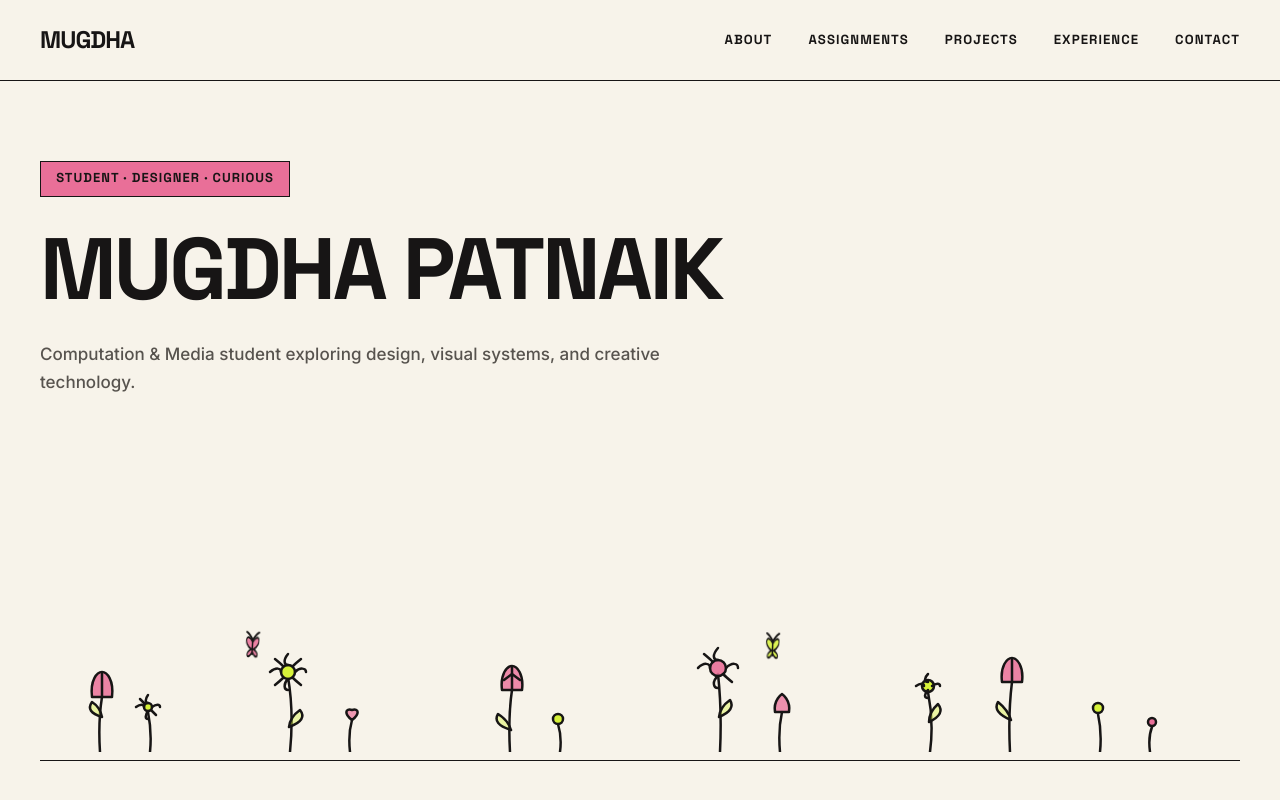
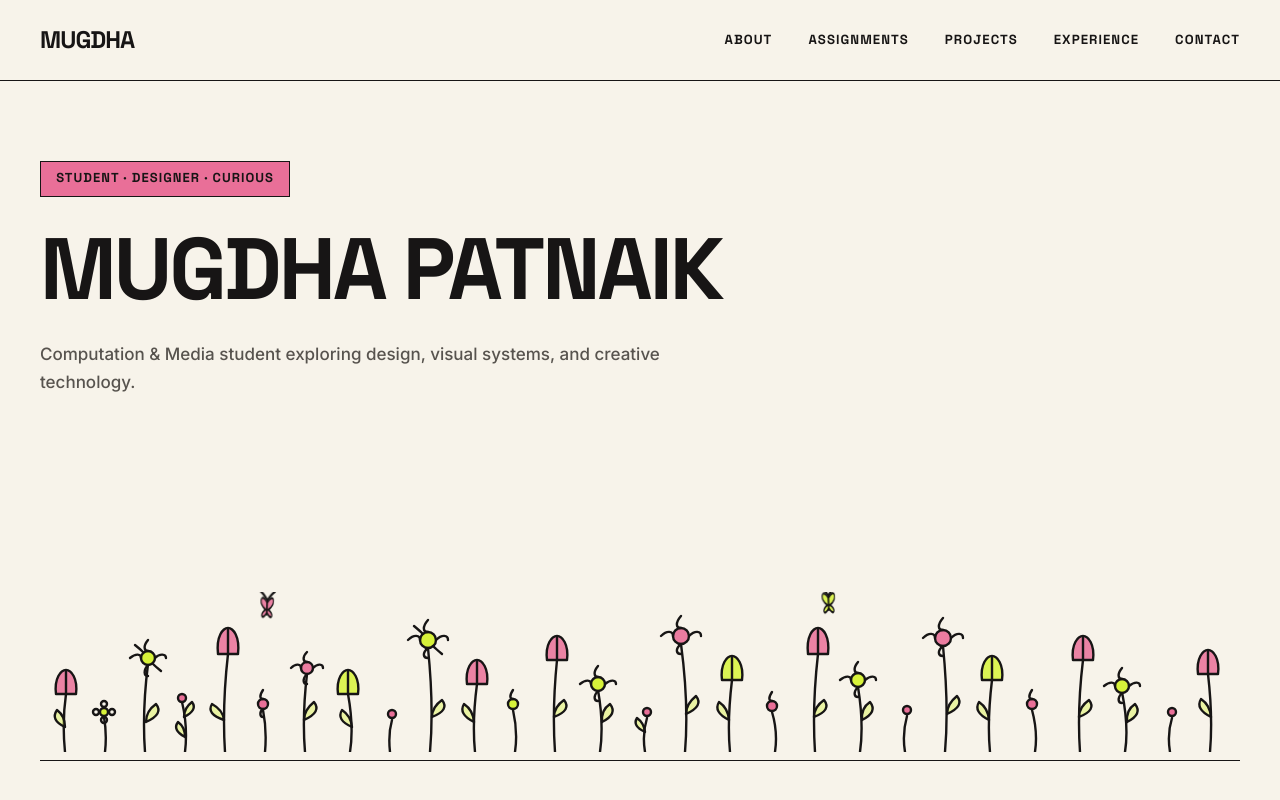
Before and after one commit to 1112mugdha/portfolio, a React (Vite) app: page /#/ in a window 1280 px wide. Shown: the top 800 px of the page. Built offline with nearby package versions, Linux system fonts and the light colour scheme.

Commit message:
Anchor all flower stems to the exact same bottom baseline horizontal line and add organic flying paths for 2 animated butterflies

```diff
--- a/public/404.html
+++ b/public/404.html
@@ -10,8 +10,8 @@
     <link rel="preconnect" href="https://fonts.googleapis.com">
     <link rel="preconnect" href="https://fonts.gstatic.com" crossorigin>
     <link href="https://fonts.googleapis.com/css2?family=Inter:wght@400;500;600;700&family=Space+Grotesk:wght@500;600;700&display=swap" rel="stylesheet">
-    <script type="module" crossorigin src="/portfolio/assets/index-aYqe6vsN.js"></script>
-    <link rel="stylesheet" crossorigin href="/portfolio/assets/index-Mv58xW6v.css">
+    <script type="module" crossorigin src="/portfolio/assets/index-CkZXJpq4.js"></script>
+    <link rel="stylesheet" crossorigin href="/portfolio/assets/index-Ccptq8Yy.css">
   </head>
   <body>
     <div id="root"></div>
--- a/src/components/ui/HeroDoodleGarden.jsx
+++ b/src/components/ui/HeroDoodleGarden.jsx
@@ -7,106 +7,216 @@ export default function HeroDoodleGarden() {
         viewBox="0 0 1200 160"
         fill="none"
         xmlns="http://www.w3.org/2000/svg"
-        className="w-full h-auto max-h-[145px] block pointer-events-none"
-        preserveAspectRatio="xMidYMax meet"
+        className="w-full h-auto max-h-[160px] block pointer-events-none"
+        preserveAspectRatio="none"
       >
         {/* =========================================================================
-           BACKGROUND GARDEN STEMS, TULIPS, DAISIES & DOODLE FLOWERS
-           Colors: Stroke #171515, Accents #E96F98 (Pink), #D7F23A (Lime)
+           HAND-DRAWN DOODLE GARDEN — ALL STEMS ANCHORED AT BASELINE Y = 160
+           Stroke: #171515, Accents: #E96F98 (Pink), #D7F23A (Lime)
            ========================================================================= */}
-        <g stroke="#171515" strokeWidth="2.5" strokeLinecap="round" strokeLinejoin="round">
+        <g stroke="#171515" strokeWidth="2.4" strokeLinecap="round" strokeLinejoin="round">
 
-          {/* GROUP 1: Far Left (x: 40 - 160) — Tiny Tulip & Stem */}
-          <path d="M 60 160 Q 58 130 62 105" />
-          <path d="M 62 125 Q 45 120 52 110 Q 60 115 62 125" fill="#D7F23A" fillOpacity="0.4" />
-          {/* Tulip Flower Head */}
-          <path d="M 52 105 C 50 88 57 80 62 80 C 67 80 74 88 72 105 Z" fill="#E96F98" fillOpacity="0.85" />
-          <path d="M 62 105 L 62 82" />
+          {/* FLOWER 01 (x: 25) — Medium Tulip */}
+          <path d="M 25 160 Q 22 130 26 102" />
+          <path d="M 25 135 Q 10 128 17 118 Q 25 124 25 135" fill="#D7F23A" fillOpacity="0.4" />
+          <path d="M 16 102 C 14 86 21 78 26 78 C 31 78 38 86 36 102 Z" fill="#E96F98" fillOpacity="0.85" />
+          <path d="M 26 102 L 26 80" />
 
-          {/* Small Daisy beside Tulip */}
-          <path d="M 110 160 Q 112 140 108 120" />
-          <circle cx="108" cy="115" r="4" fill="#D7F23A" />
-          <path d="M 108 103 C 105 107 105 111 108 111" />
-          <path d="M 108 119 C 105 123 105 127 108 127" />
-          <path d="M 96 115 C 100 112 104 112 104 115" />
-          <path d="M 112 115 C 116 112 120 112 120 115" />
-          <path d="M 100 107 C 103 110 105 112 105 112" />
-          <path d="M 116 123 C 113 120 111 118 111 118" />
+          {/* FLOWER 02 (x: 65) — Tiny 5-Petal Wildflower */}
+          <path d="M 65 160 Q 67 142 64 125" />
+          <circle cx="64" cy="120" r="4" fill="#D7F23A" />
+          <circle cx="64" cy="112" r="3" />
+          <circle cx="64" cy="128" r="3" />
+          <circle cx="56" cy="120" r="3" />
+          <circle cx="72" cy="120" r="3" />
 
-          {/* GROUP 2: Left-Center (x: 220 - 380) — Sketchy Daisy & Tall Sprig */}
-          <path d="M 250 160 Q 254 120 248 85" />
-          <path d="M 249 135 Q 268 128 260 118 Q 250 125 249 135" fill="#D7F23A" fillOpacity="0.4" />
-          {/* Hand-drawn Daisy */}
-          <circle cx="248" cy="80" r="7" fill="#D7F23A" />
-          <path d="M 248 62 C 243 68 244 73 248 73" />
-          <path d="M 248 87 C 243 92 244 98 248 98" />
-          <path d="M 230 80 C 236 75 241 76 241 80" />
-          <path d="M 255 80 C 260 75 266 76 266 80" />
-          <path d="M 235 67 C 240 71 243 74 243 74" />
-          <path d="M 253 86 C 256 89 261 93 261 93" />
-          <path d="M 261 67 C 256 71 253 74 253 74" />
-          <path d="M 243 86 C 240 89 235 93 235 93" />
+          {/* FLOWER 03 (x: 105) — Tall Irregular Daisy */}
+          <path d="M 105 160 Q 102 120 108 72" />
+          <path d="M 106 130 Q 124 122 116 112 Q 106 119 106 130" fill="#D7F23A" fillOpacity="0.4" />
+          <circle cx="108" cy="66" r="7" fill="#D7F23A" />
+          <path d="M 108 48 C 103 54 104 59 108 59" />
+          <path d="M 108 73 C 103 78 104 84 108 84" />
+          <path d="M 90 66 C 96 61 101 62 101 66" />
+          <path d="M 115 66 C 120 61 126 62 126 66" />
+          <path d="M 95 53 C 100 57 103 60 103 60" />
+          <path d="M 113 72 C 116 75 121 79 121 79" />
 
-          {/* Tiny companion sprout */}
-          <path d="M 310 160 Q 308 142 312 128" />
-          <path d="M 312 128 C 304 122 305 116 312 118 C 319 116 320 122 312 128" fill="#E96F98" fillOpacity="0.7" />
+          {/* FLOWER 04 (x: 145) — Small Leafy Stem */}
+          <path d="M 145 160 Q 148 135 142 110" />
+          <path d="M 145 145 Q 132 138 138 130 Q 145 135 145 145" fill="#D7F23A" fillOpacity="0.4" />
+          <path d="M 144 125 Q 158 118 152 110 Q 144 116 144 125" fill="#D7F23A" fillOpacity="0.4" />
+          <circle cx="142" cy="106" r="4" fill="#E96F98" />
 
-          {/* GROUP 3: Center-Left (x: 440 - 560) — Pink Doodle Tulip & Little Stems */}
-          <path d="M 470 160 Q 468 125 472 98" />
-          <path d="M 471 138 Q 452 132 458 122 Q 468 128 471 138" fill="#D7F23A" fillOpacity="0.4" />
-          <path d="M 462 98 C 460 82 467 74 472 74 C 477 74 484 82 482 98 Z" fill="#E96F98" fillOpacity="0.8" />
-          <path d="M 472 98 L 472 76" />
-          <path d="M 464 88 L 472 82 L 480 88" />
+          {/* FLOWER 05 (x: 185) — Extra Tall Tulip */}
+          <path d="M 185 160 Q 182 115 188 62" />
+          <path d="M 184 128 Q 166 122 172 112 Q 183 118 184 128" fill="#D7F23A" fillOpacity="0.4" />
+          <path d="M 178 62 C 176 44 183 36 188 36 C 193 36 200 44 198 62 Z" fill="#E96F98" fillOpacity="0.85" />
+          <path d="M 188 62 L 188 38" />
 
-          <path d="M 520 160 Q 522 145 518 132" />
-          <circle cx="518" cy="127" r="5" fill="#D7F23A" />
+          {/* FLOWER 06 (x: 225) — Small 5-Petal Flower */}
+          <path d="M 225 160 Q 227 138 223 118" />
+          <circle cx="223" cy="112" r="5" fill="#E96F98" />
+          <path d="M 223 98 C 219 104 220 107 223 107" />
+          <path d="M 223 117 C 219 120 220 125 223 125" />
 
-          {/* GROUP 4: Center-Right (x: 640 - 780) — Loose Sketchy Garden */}
-          <path d="M 680 160 Q 682 118 678 82" />
-          <path d="M 679 125 Q 696 118 690 108 Q 680 115 679 125" fill="#D7F23A" fillOpacity="0.4" />
-          {/* Sketchy Big Daisy */}
-          <circle cx="678" cy="76" r="8" fill="#E96F98" fillOpacity="0.9" />
-          <path d="M 678 56 C 672 63 673 68 678 68" />
-          <path d="M 678 84 C 672 89 673 96 678 96" />
-          <path d="M 658 76 C 664 70 670 71 670 76" />
-          <path d="M 686 76 C 692 70 698 71 698 76" />
-          <path d="M 664 62 C 670 67 673 70 673 70" />
-          <path d="M 683 82 C 686 85 692 90 692 90" />
+          {/* FLOWER 07 (x: 265) — Medium Irregular Daisy */}
+          <path d="M 265 160 Q 262 125 267 82" />
+          <path d="M 264 128 Q 282 120 274 110 Q 264 118 264 128" fill="#D7F23A" fillOpacity="0.4" />
+          <circle cx="267" cy="76" r="6" fill="#E96F98" fillOpacity="0.9" />
+          <path d="M 267 60 C 262 65 263 70 267 70" />
+          <path d="M 267 82 C 262 87 263 92 267 92" />
+          <path d="M 251 76 C 256 71 261 72 261 76" />
+          <path d="M 273 76 C 278 71 283 72 283 76" />
 
-          <path d="M 740 160 Q 738 138 742 120" />
-          <path d="M 735 120 C 733 108 742 102 742 102 C 742 102 751 108 749 120 Z" fill="#E96F98" fillOpacity="0.75" />
+          {/* FLOWER 08 (x: 310) — Medium Tulip */}
+          <path d="M 310 160 Q 314 135 308 102" />
+          <path d="M 312 135 Q 296 128 302 118 Q 311 124 312 135" fill="#D7F23A" fillOpacity="0.4" />
+          <path d="M 298 102 C 296 86 303 78 308 78 C 313 78 320 86 318 102 Z" fill="#D7F23A" fillOpacity="0.85" />
+          <path d="M 308 102 L 308 80" />
 
-          {/* GROUP 5: Far Right (x: 860 - 1140) — Mixed Sketchy Tulips & Dots */}
-          <path d="M 890 160 Q 894 130 888 100" />
-          <path d="M 889 130 Q 906 122 898 112 Q 889 120 889 130" fill="#D7F23A" fillOpacity="0.4" />
-          <circle cx="888" cy="94" r="6" fill="#D7F23A" />
-          <path d="M 888 82 C 884 86 884 90 888 90" />
-          <path d="M 888 98 C 884 102 884 106 888 106" />
-          <path d="M 876 94 C 880 91 884 91 884 94" />
-          <path d="M 892 94 C 896 91 900 91 900 94" />
+          {/* FLOWER 09 (x: 350) — Tiny Sprout Wildflower */}
+          <path d="M 350 160 Q 348 142 352 128" />
+          <circle cx="352" cy="122" r="4" fill="#E96F98" />
 
-          <path d="M 970 160 Q 968 122 972 90" />
-          <path d="M 971 128 Q 952 120 958 110 Q 968 118 971 128" fill="#D7F23A" fillOpacity="0.4" />
-          <path d="M 962 90 C 960 74 967 66 972 66 C 977 66 984 74 982 90 Z" fill="#E96F98" fillOpacity="0.85" />
-          <path d="M 972 90 L 972 68" />
+          {/* FLOWER 10 (x: 390) — Super Tall Daisy */}
+          <path d="M 390 160 Q 394 115 388 56" />
+          <path d="M 392 125 Q 410 118 402 108 Q 392 115 392 125" fill="#D7F23A" fillOpacity="0.4" />
+          <circle cx="388" cy="48" r="8" fill="#D7F23A" />
+          <path d="M 388 28 C 382 35 383 40 388 40" />
+          <path d="M 388 56 C 382 61 383 66 388 66" />
+          <path d="M 368 48 C 374 42 380 43 380 48" />
+          <path d="M 396 48 C 402 42 408 43 408 48" />
+          <path d="M 374 34 C 380 39 383 42 383 42" />
+          <path d="M 393 54 C 396 57 402 62 402 62" />
 
-          <path d="M 1060 160 Q 1062 140 1058 122" />
-          <circle cx="1058" cy="116" r="5" fill="#D7F23A" />
-          <path d="M 1110 160 Q 1108 145 1112 135" />
-          <circle cx="1112" cy="130" r="4" fill="#E96F98" />
+          {/* FLOWER 11 (x: 435) — Medium Tulip */}
+          <path d="M 435 160 Q 432 130 437 92" />
+          <path d="M 434 130 Q 418 122 424 112 Q 433 118 434 130" fill="#D7F23A" fillOpacity="0.4" />
+          <path d="M 427 92 C 425 76 432 68 437 68 C 442 68 449 76 447 92 Z" fill="#E96F98" fillOpacity="0.85" />
+          <path d="M 437 92 L 437 70" />
+
+          {/* FLOWER 12 (x: 475) — Small 5-Petal Flower */}
+          <path d="M 475 160 Q 478 140 473 118" />
+          <circle cx="473" cy="112" r="5" fill="#D7F23A" />
+          <path d="M 473 98 C 469 104 470 107 473 107" />
+
+          {/* FLOWER 13 (x: 515) — Tall Tulip */}
+          <path d="M 515 160 Q 512 118 517 68" />
+          <path d="M 514 125 Q 532 118 524 108 Q 514 115 514 125" fill="#D7F23A" fillOpacity="0.4" />
+          <path d="M 507 68 C 505 52 512 44 517 44 C 522 44 529 52 527 68 Z" fill="#E96F98" fillOpacity="0.85" />
+          <path d="M 517 68 L 517 46" />
+
+          {/* FLOWER 14 (x: 560) — Medium Daisy */}
+          <path d="M 560 160 Q 564 132 558 98" />
+          <path d="M 562 130 Q 578 122 570 112 Q 561 118 562 130" fill="#D7F23A" fillOpacity="0.4" />
+          <circle cx="558" cy="92" r="7" fill="#D7F23A" />
+          <path d="M 558 74 C 553 80 554 85 558 85" />
+          <path d="M 558 99 C 553 104 554 109 558 109" />
+          <path d="M 540 92 C 546 87 551 88 551 92" />
+          <path d="M 565 92 C 571 87 576 88 576 92" />
+
+          {/* FLOWER 15 (x: 605) — Tiny Sprout Wildflower */}
+          <path d="M 605 160 Q 602 142 607 126" />
+          <path d="M 605 140 Q 592 134 597 126 Q 604 131 605 140" fill="#D7F23A" fillOpacity="0.4" />
+          <circle cx="607" cy="120" r="4" fill="#E96F98" />
+
+          {/* FLOWER 16 (x: 645) — Ultra Tall Daisy */}
+          <path d="M 645 160 Q 649 112 641 52" />
+          <path d="M 646 122 Q 664 114 656 104 Q 646 112 646 122" fill="#D7F23A" fillOpacity="0.4" />
+          <circle cx="641" cy="44" r="8" fill="#E96F98" fillOpacity="0.9" />
+          <path d="M 641 24 C 635 31 636 36 641 36" />
+          <path d="M 641 52 C 635 57 636 62 641 62" />
+          <path d="M 621 44 C 627 38 633 39 633 44" />
+          <path d="M 649 44 C 655 38 661 39 661 44" />
+
+          {/* FLOWER 17 (x: 690) — Medium Tulip */}
+          <path d="M 690 160 Q 687 130 692 88" />
+          <path d="M 689 128 Q 673 120 679 110 Q 688 116 689 128" fill="#D7F23A" fillOpacity="0.4" />
+          <path d="M 682 88 C 680 72 687 64 692 64 C 697 64 704 72 702 88 Z" fill="#D7F23A" fillOpacity="0.85" />
+          <path d="M 692 88 L 692 66" />
+
+          {/* FLOWER 18 (x: 735) — Small 5-Petal Flower */}
+          <path d="M 735 160 Q 738 140 732 120" />
+          <circle cx="732" cy="114" r="5" fill="#E96F98" />
+          <path d="M 732 100 C 728 106 729 109 732 109" />
+
+          {/* FLOWER 19 (x: 775) — Extra Tall Tulip */}
+          <path d="M 775 160 Q 772 115 778 62" />
+          <path d="M 774 125 Q 792 118 784 108 Q 774 115 774 125" fill="#D7F23A" fillOpacity="0.4" />
+          <path d="M 768 62 C 766 44 773 36 778 36 C 783 36 790 44 788 62 Z" fill="#E96F98" fillOpacity="0.85" />
+          <path d="M 778 62 L 778 38" />
+
+          {/* FLOWER 20 (x: 820) — Medium Daisy */}
+          <path d="M 820 160 Q 824 132 818 95" />
+          <path d="M 822 128 Q 838 120 830 110 Q 821 116 822 128" fill="#D7F23A" fillOpacity="0.4" />
+          <circle cx="818" cy="88" r="7" fill="#D7F23A" />
+          <path d="M 818 70 C 813 76 814 81 818 81" />
+          <path d="M 818 95 C 813 100 814 105 818 105" />
+          <path d="M 800 88 C 806 83 811 84 811 88" />
+          <path d="M 825 88 C 831 83 836 84 836 88" />
+
+          {/* FLOWER 21 (x: 865) — Tiny Wildflower Sprout */}
+          <path d="M 865 160 Q 862 142 867 124" />
+          <circle cx="867" cy="118" r="4" fill="#E96F98" />
+
+          {/* FLOWER 22 (x: 905) — Super Tall Daisy */}
+          <path d="M 905 160 Q 909 115 903 54" />
+          <path d="M 907 122 Q 925 114 917 104 Q 907 112 907 122" fill="#D7F23A" fillOpacity="0.4" />
+          <circle cx="903" cy="46" r="8" fill="#E96F98" fillOpacity="0.9" />
+          <path d="M 903 26 C 897 33 898 38 903 38" />
+          <path d="M 903 54 C 897 59 898 64 903 64" />
+          <path d="M 883 46 C 889 40 895 41 895 46" />
+          <path d="M 911 46 C 917 40 923 41 923 46" />
+
+          {/* FLOWER 23 (x: 950) — Medium Tulip */}
+          <path d="M 950 160 Q 947 130 952 88" />
+          <path d="M 949 128 Q 933 120 939 110 Q 948 116 949 128" fill="#D7F23A" fillOpacity="0.4" />
+          <path d="M 942 88 C 940 72 947 64 952 64 C 957 64 964 72 962 88 Z" fill="#D7F23A" fillOpacity="0.85" />
+          <path d="M 952 88 L 952 66" />
+
+          {/* FLOWER 24 (x: 995) — Small 5-Petal Flower */}
+          <path d="M 995 160 Q 998 140 992 118" />
+          <circle cx="992" cy="112" r="5" fill="#E96F98" />
+          <path d="M 992 98 C 988 104 989 107 992 107" />
+
+          {/* FLOWER 25 (x: 1040) — Tall Tulip */}
+          <path d="M 1040 160 Q 1037 118 1043 68" />
+          <path d="M 1039 125 Q 1057 118 1049 108 Q 1039 115 1039 125" fill="#D7F23A" fillOpacity="0.4" />
+          <path d="M 1033 68 C 1031 52 1038 44 1043 44 C 1048 44 1055 52 1053 68 Z" fill="#E96F98" fillOpacity="0.85" />
+          <path d="M 1043 68 L 1043 46" />
+
+          {/* FLOWER 26 (x: 1085) — Medium Daisy */}
+          <path d="M 1085 160 Q 1089 135 1082 100" />
+          <path d="M 1087 130 Q 1103 122 1095 112 Q 1086 118 1087 130" fill="#D7F23A" fillOpacity="0.4" />
+          <circle cx="1082" cy="94" r="7" fill="#D7F23A" />
+          <path d="M 1082 76 C 1077 82 1078 87 1082 87" />
+          <path d="M 1082 101 C 1077 106 1078 111 1082 111" />
+          <path d="M 1064 94 C 1070 89 1075 90 1075 94" />
+          <path d="M 1089 94 C 1095 89 1100 90 1100 94" />
+
+          {/* FLOWER 27 (x: 1130) — Tiny Wildflower Sprout */}
+          <path d="M 1130 160 Q 1127 142 1132 126" />
+          <circle cx="1132" cy="120" r="4" fill="#E96F98" />
+
+          {/* FLOWER 28 (x: 1170) — Medium Tulip */}
+          <path d="M 1170 160 Q 1173 125 1168 82" />
+          <path d="M 1171 125 Q 1155 117 1161 107 Q 1170 113 1171 125" fill="#D7F23A" fillOpacity="0.4" />
+          <path d="M 1158 82 C 1156 66 1163 58 1168 58 C 1173 58 1180 66 1178 82 Z" fill="#E96F98" fillOpacity="0.85" />
+          <path d="M 1168 82 L 1168 60" />
+
         </g>
 
         {/* =========================================================================
-           EXACTLY 2 ANIMATED HAND-DRAWN BUTTERFLIES
+           EXACTLY 2 ANIMATED HAND-DRAWN BUTTERFLIES (FLYING GENTLY OVER THE GARDEN)
            ========================================================================= */}
 
-        {/* BUTTERFLY 1: Hovering over Left-Center Flowers (x: ~200, y: ~40) */}
-        <g className="butterfly-group-1" transform="translate(190, 40)">
-          <g stroke="#171515" strokeWidth="2" strokeLinecap="round" strokeLinejoin="round">
-            {/* Body */}
+        {/* BUTTERFLY 1: Floating across Left / Center Region */}
+        <g className="butterfly-group-1" transform="translate(220, 25)">
+          <g stroke="#171515" strokeWidth="2.2" strokeLinecap="round" strokeLinejoin="round">
+            {/* Antennae & Body */}
             <path d="M 20 20 Q 20 28 20 34" />
-            <path d="M 20 20 Q 17 14 14 12" />
-            <path d="M 20 20 Q 23 14 26 12" />
+            <path d="M 20 20 Q 16 13 13 11" />
+            <path d="M 20 20 Q 24 13 27 11" />
 
             {/* Left Wing */}
             <g className="butterfly-wing-left">
@@ -120,13 +230,13 @@ export default function HeroDoodleGarden() {
           </g>
         </g>
 
-        {/* BUTTERFLY 2: Hovering over Right-Center Flowers (x: ~730, y: ~35) */}
-        <g className="butterfly-group-2" transform="translate(730, 35)">
-          <g stroke="#171515" strokeWidth="2" strokeLinecap="round" strokeLinejoin="round">
-            {/* Body */}
+        {/* BUTTERFLY 2: Floating across Center / Right Region */}
+        <g className="butterfly-group-2" transform="translate(840, 20)">
+          <g stroke="#171515" strokeWidth="2.2" strokeLinecap="round" strokeLinejoin="round">
+            {/* Antennae & Body */}
             <path d="M 20 20 Q 20 28 20 34" />
-            <path d="M 20 20 Q 17 14 14 12" />
-            <path d="M 20 20 Q 23 14 26 12" />
+            <path d="M 20 20 Q 16 13 13 11" />
+            <path d="M 20 20 Q 24 13 27 11" />
 
             {/* Left Wing */}
             <g className="butterfly-wing-left">
```
Also changed, not shown: src/index.css (+11 -11 lines).
